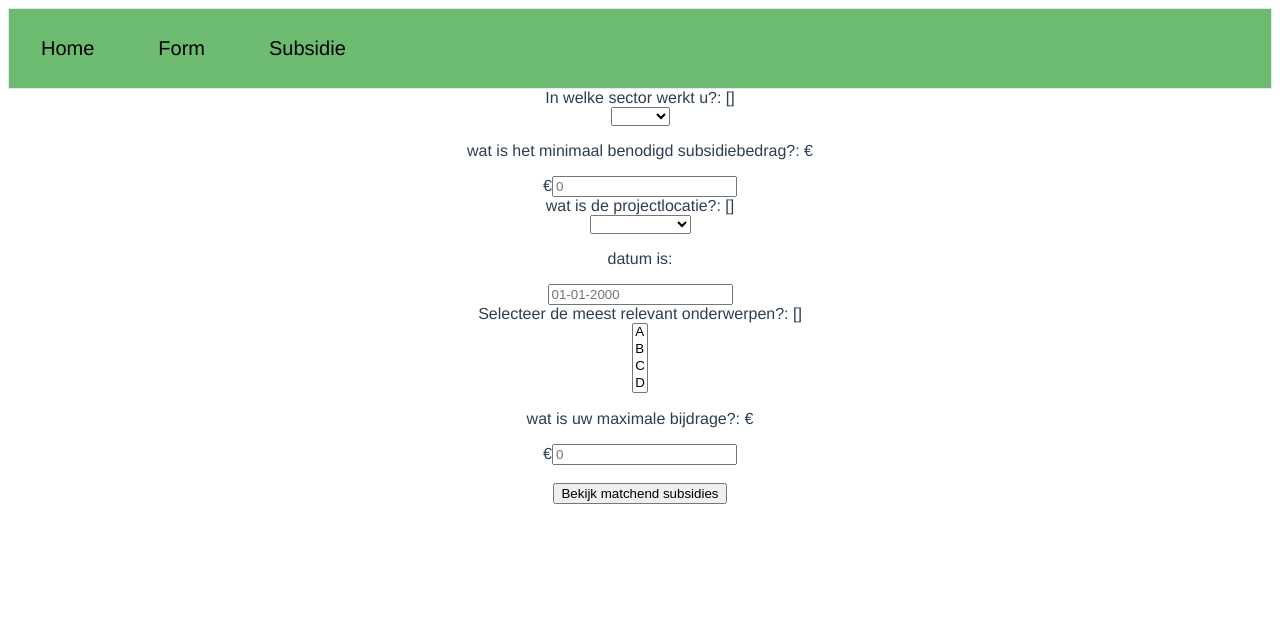
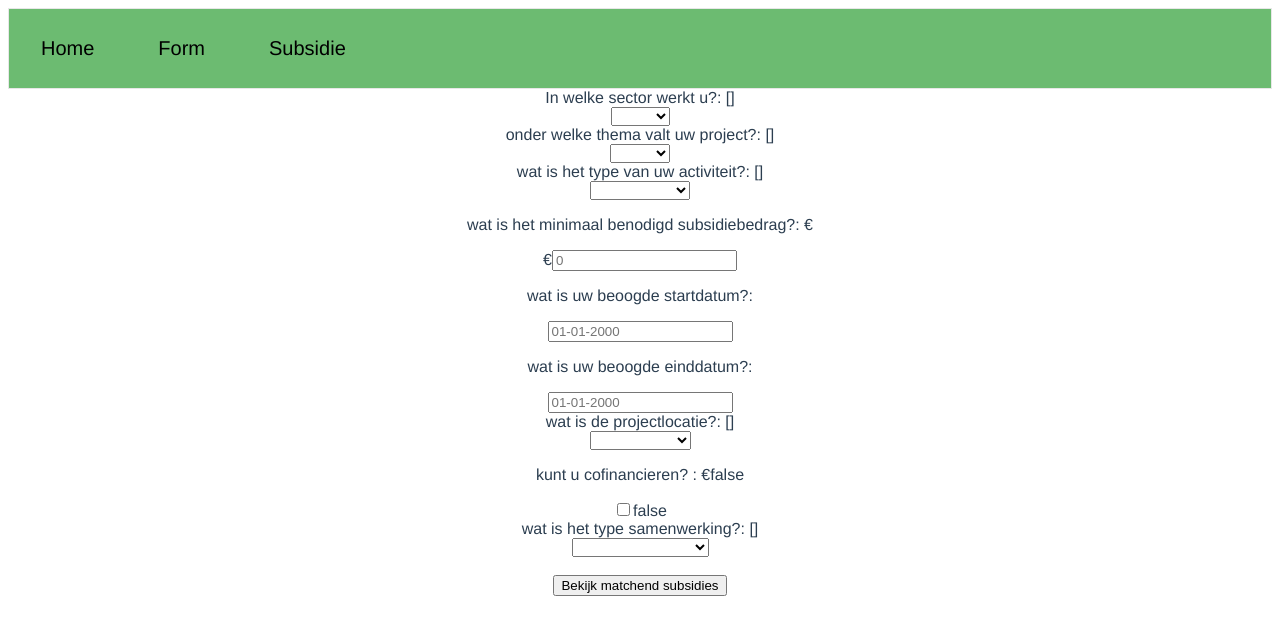
Before and after one commit to Ayoub2K/SnelSubsidies, a Vue app in the folder webapp/: page /form in a window 1280 px wide. Shown: the top 634 px of the page. Built offline with nearby package versions, Linux system fonts and the light colour scheme.

Commit message:
update form

```diff
--- a/webapp/src/views/Form.vue
+++ b/webapp/src/views/Form.vue
@@ -1,7 +1,8 @@
 <template>
   <form @submit.prevent="submit">
+
+    <!--    sector-->
     <div>In welke sector werkt u?: {{ sector }}</div>
-
     <select v-model="sector">
       <option disabled value="">sector</option>
       <option>A</option>
@@ -9,11 +10,38 @@
       <option>C</option>
     </select>
 
+    <!--    themas-->
+    <div>onder welke thema valt uw project?: {{ thema }}</div>
+    <select v-model="thema">
+      <option disabled value="">thema</option>
+      <option>A</option>
+      <option>B</option>
+      <option>C</option>
+    </select>
+
+    <!--    type activiteit-->
+    <div>wat is het type van uw activiteit?: {{ typeActiviteit }}</div>
+    <select v-model="typeActiviteit">
+      <option disabled value="">type activiteit</option>
+      <option>A</option>
+      <option>B</option>
+      <option>C</option>
+    </select>
+
+    <!--    minimale budget bedrag-->
     <p>wat is het minimaal benodigd subsidiebedrag?: €{{ budget }}</p>
     €<input v-model="budget" placeholder="0"/>
 
+    <!--    startdatum-->
+    <p>wat is uw beoogde startdatum?: {{ startDatum }}</p>
+    <input v-model="startDatum" placeholder="01-01-2000"/>
+
+    <!--    einddatum-->
+    <p>wat is uw beoogde einddatum?: {{ eindDatum }}</p>
+    <input v-model="eindDatum" placeholder="01-01-2000"/>
+
+    <!-- projectlocatie -->
     <div>wat is de projectlocatie?: {{ projectlocatie }}</div>
-
     <select v-model="projectlocatie">
       <option disabled value="">projectlocatie</option>
       <option>A</option>
@@ -21,20 +49,19 @@
       <option>C</option>
     </select>
 
-    <p>datum is: {{ datum }}</p>
-    <input v-model="datum" placeholder="01-01-2000"/>
+    <!--    bijdrage-->
+    <p>kunt u cofinancieren? : €{{ bijdrage }}</p>
+    <input type="checkbox" id="checkbox" v-model="bijdrage" />
+    <label for="checkbox">{{ bijdrage }}</label>
 
-    <div>Selecteer de meest relevant onderwerpen?: {{ onderwerpen }}</div>
-
-    <select v-model="onderwerpen" multiple>
+    <!--    type samenwerking-->
+    <div>wat is het type samenwerking?: {{ samenwerking }}</div>
+    <select v-model="samenwerking">
+      <option disabled value="">type samenwerking</option>
       <option>A</option>
       <option>B</option>
       <option>C</option>
-      <option>D</option>
     </select>
-
-    <p>wat is uw maximale bijdrage?: €{{ bijdrage }}</p>
-    €<input v-model="bijdrage" placeholder="0"/>
 
     <br/>
     <br/>
@@ -54,11 +81,14 @@ export default {
   data() {
     return {
       sector: [],
+      thema: [],
+      typeActiviteit: [],
       budget: '',
+      startDatum: '',
+      eindDatum: '',
       projectlocatie: [],
-      datum: '',
-      onderwerpen: [],
-      bijdrage: ''
+      bijdrage: false,
+      samenwerking: []
     }
   }
   ,
```
